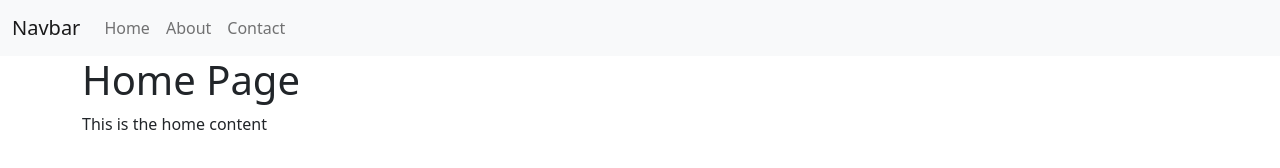
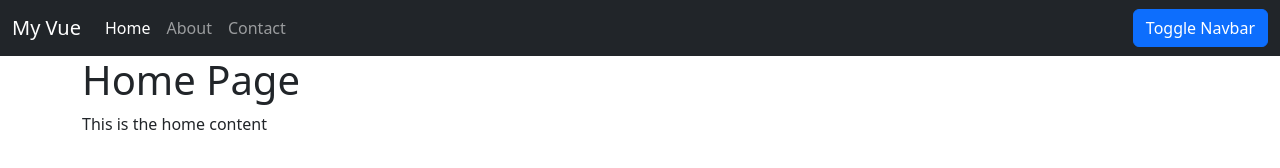
Before and after one commit to Leonardo-Robot-PostRock/First-Vue-app, a plain HTML site: page index.html in a window 1280 px wide. Drawn offline with nearby package versions, Linux system fonts and the light colour scheme.

Commit message:
vinculación de clases

```diff
--- a/index.html
+++ b/index.html
@@ -12,16 +12,25 @@
 </head>
 
 <body>
-    <nav class="navbar navbar-expand-lg navbar-light bg-light">
+    <nav class="navbar navbar-expand-lg"
+    :class="{'navbar-light bg-light': !useDarkNavbar, 'navbar-dark bg-dark' : useDarkNavbar}"
+    >
         <div class="container-fluid">
-            <a class="navbar-brand" href="#">Navbar</a>
+            <a class="navbar-brand" href="#">My Vue</a>
             <ul class="navbar-nav me-auto mb-2 mb-lg-0">
                 <li v-for="(page, index) in pages" class="nav-item" :key="index">
-                    <a class="nav-link" aria-current="page" :href="page.link.url" :title="`This link goes to the
-                        ${page.link.text} page`" @click.prevent="activePage = index">{{
+                    <a
+                        class="nav-link"
+                        :class="{active: activePage === index}"
+                        aria-current="page"
+                        :href="page.link.url"
+                        :title="`This link goes to the${page.link.text} page`"
+                        @click.prevent="activePage = index"
+                    >{{
                         page.link.text }}</a>
                 </li>
             </ul>
+            <form class="d-flex"><button class="btn btn-primary" @click.prevent="useDarkNavbar =!useDarkNavbar">Toggle Navbar</button></form>
         </div>
     </nav>
     <div id="content" class="container">
@@ -34,6 +43,7 @@
             data() {
                 return {
                     activePage: 0,
+                    useDarkNavbar:true,
                     pages: [
                         {
                             link: {text: 'Home', url: 'index.html', },
```
